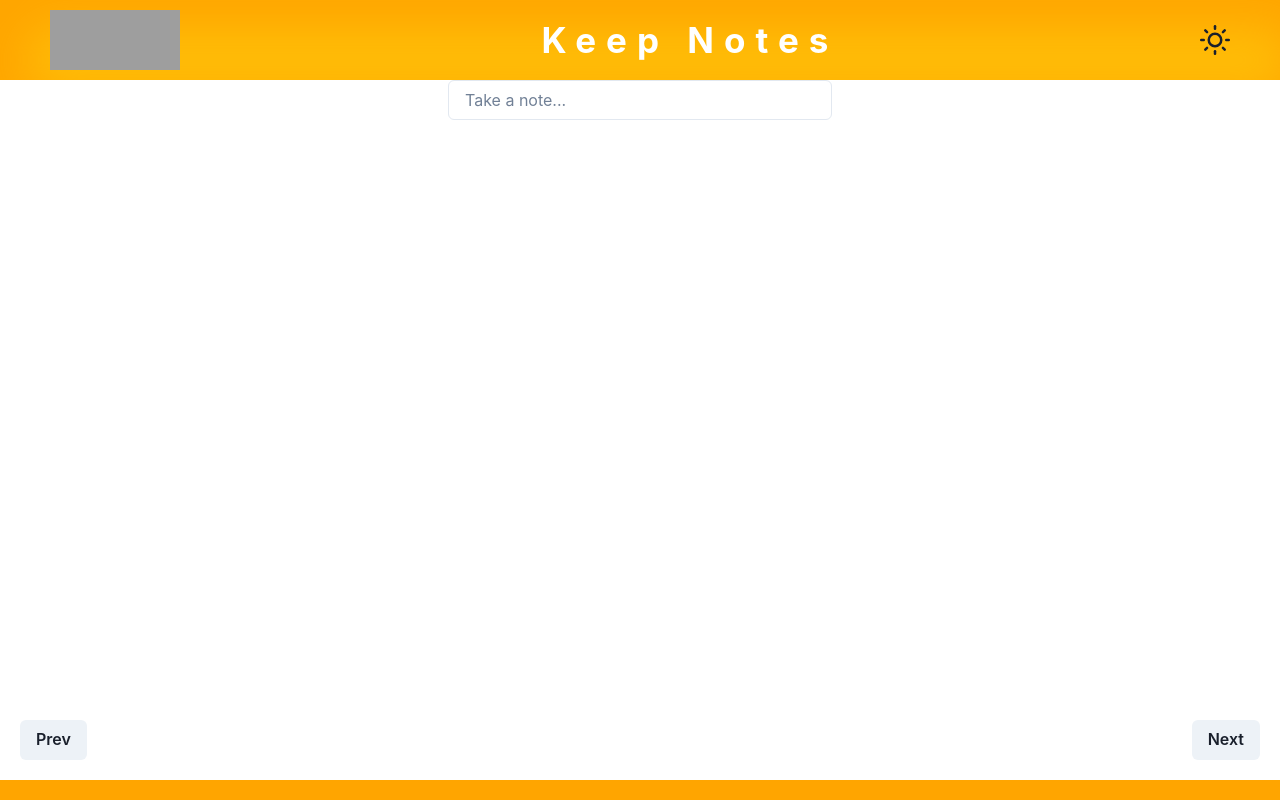
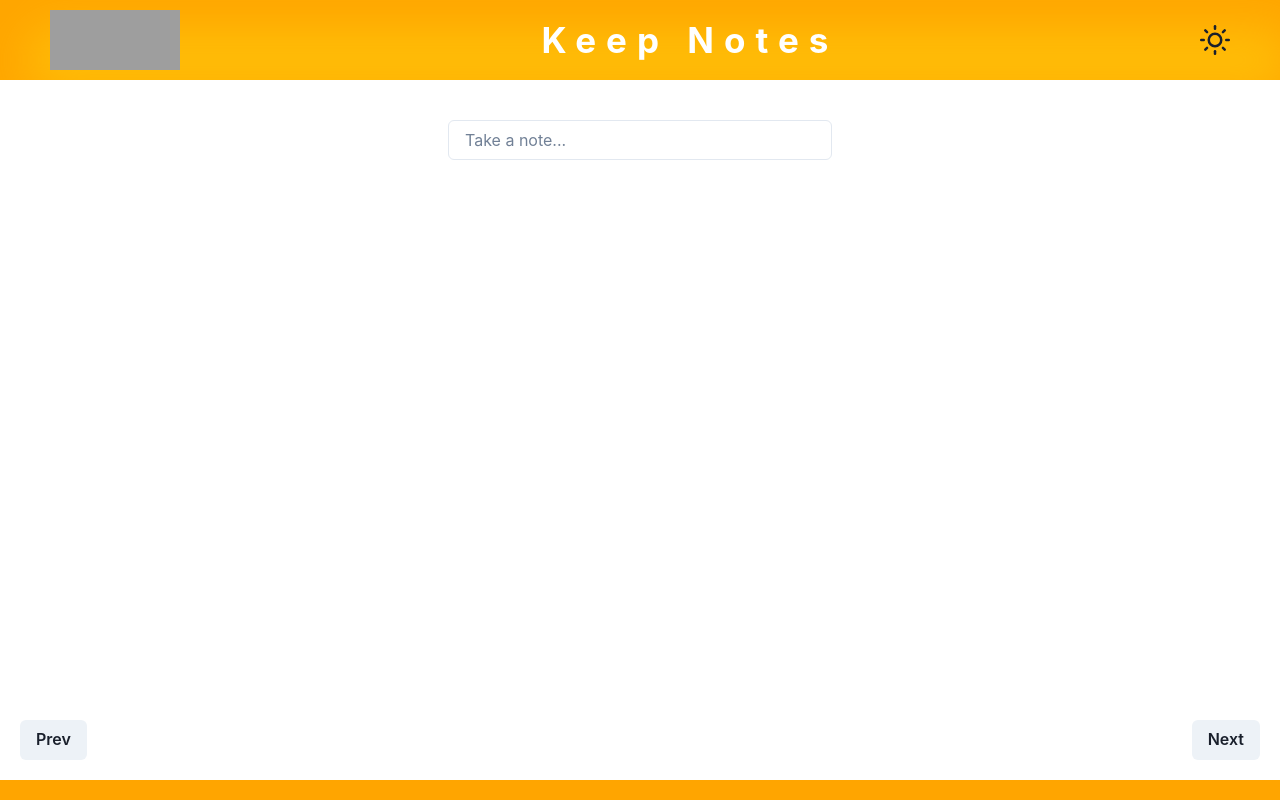
Before and after one commit to rvrgithub/React-Notes-App, a React (Create React App) app: page / in a window 1280 px wide. Built offline with nearby package versions, Linux system fonts and the light colour scheme; grey boxes are pictures that could not be loaded.

Commit message:
Update Home.js

```diff
--- a/src/Components/Home.js
+++ b/src/Components/Home.js
@@ -53,6 +53,7 @@ const onEdite=()=>{
 
   return (
     <div>
+    <div style={{height:"5vh"}}></div>
       <CreateNotes addNote={addNote} />
       <Box className="box">
         {noteCard.slice(pagination.start, pagination.end).map((e, index) => (
```
